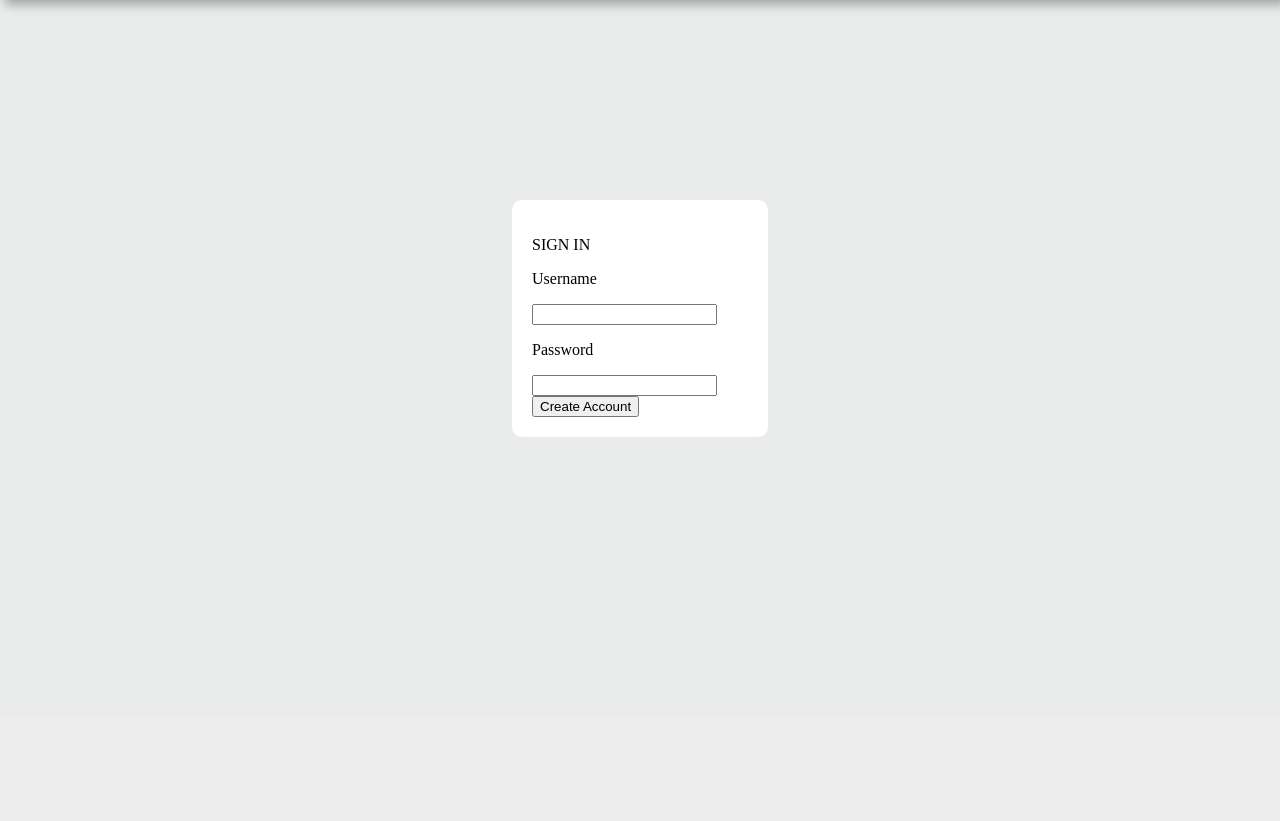
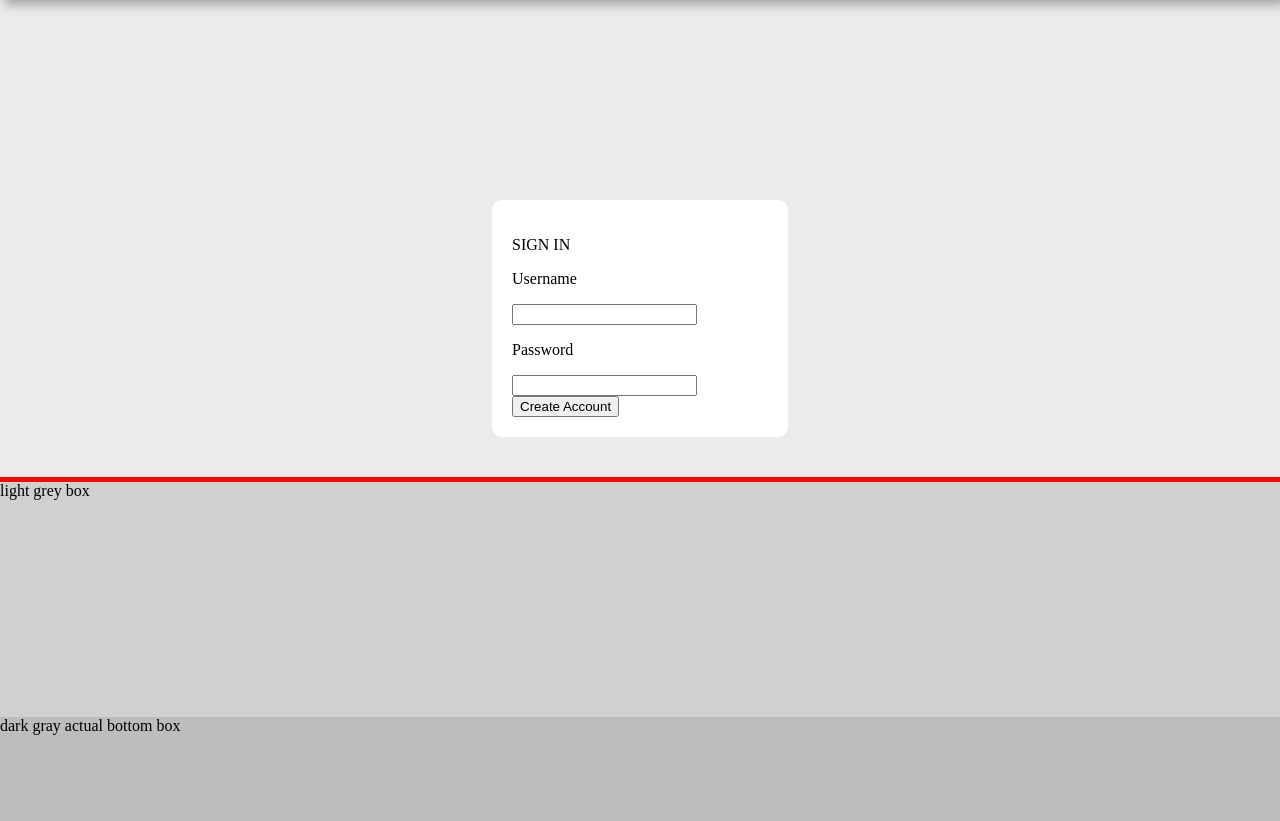
Before and after one commit to rydal05/SuruScraper, a Flask app: page /auth/register in a window 1280 px wide. Shown: the part 83-904 px from the top of the page. Before the commit the page ends 520 px from the top, so only its background shows below. Run offline with Flask 3, Linux system fonts and the light colour scheme.

Commit message:
main page styling

```diff
--- a/suruscrapr/static/style.css
+++ b/suruscrapr/static/style.css
@@ -1,6 +1,7 @@
 /*General site styles*/
 
-html, body{
+html,
+body {
     margin: 0;
     padding: 0;
 }
@@ -13,6 +14,7 @@ div {
     background-color: transparent;
 }
 
+
 /*Sticky header specific*/
 
 .headerBar {
@@ -21,7 +23,7 @@ div {
     position: sticky;
     top: 0;
     left: 0;
-    box-shadow: 5px 5px 10px rgba(0,0,0,0.3);
+    box-shadow: 5px 5px 10px rgba(0, 0, 0, 0.3);
     width: 100%;
     z-index: 1000;
     border-bottom: 10px solid white;
@@ -30,12 +32,12 @@ div {
 .headerContainer {
     display: grid;
     grid-template-areas:
-    "left middle right"
-    ". center .";
+        "left middle right"
+        ". center .";
     grid-template-columns: 1fr auto 1fr;
 }
 
-.headerContainer div.hamburger{
+.headerContainer div.hamburger {
     text-align: left;
     grid-area: left;
 }
@@ -46,7 +48,7 @@ div {
 }
 
 .headerContainer div.notifbell {
-    text-align:right;
+    text-align: right;
     grid-area: right;
 }
 
@@ -60,8 +62,8 @@ div {
 .auth-container {
     display: grid;
     grid-template-areas:
-    ". top ."
-    ". bot ."
+        ". top ."
+        ". bot ."
     ;
     grid-template-rows: 2fr 1fr;
     grid-template-columns: 2fr 1fr 2fr;
@@ -75,9 +77,49 @@ div {
     align-self: center;
     grid-area: top;
     border-radius: 10px;
+    width: 100%;
 }
 
-.auth-container button{
+.auth-container button {
     text-align: center;
+}
+
+.flex {
+    display: flex;
+    justify-content: center;
+    align-items: center;
+}
+
+div.button {
+    margin-top: 20px;
+}
+
+.authtext {
+    display: flex;
+    margin-top: 20px;
+}
+
+footer {
+    position: absolute;
+    width: 100%;
+    bottom: 0;
 
 }
+
+footer div.lgbox,
+footer div.dgbox {
+    width: 100%;
+    position: absolute;
+}
+
+footer div.lgbox {
+    height: 235px;
+    background: #d0d0d0;
+    bottom: 0;
+    border-top: 5px solid red;
+}
+
+footer div.dgbox {
+    height: 104px;
+    background-color: #bdbdbd;
+}
--- a/suruscrapr/templates/base.html
+++ b/suruscrapr/templates/base.html
@@ -40,6 +40,11 @@
     </div>
   </body>
   <footer>
-
+    <div class="lgbox">
+      light grey box
+    </div>
+    <div class="dgbox">
+      dark gray actual bottom box
+    </div>
   </footer>
 </html>
```
